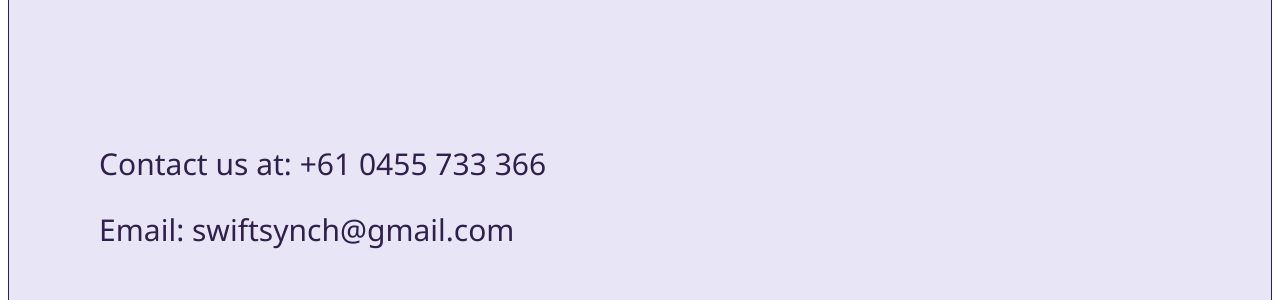
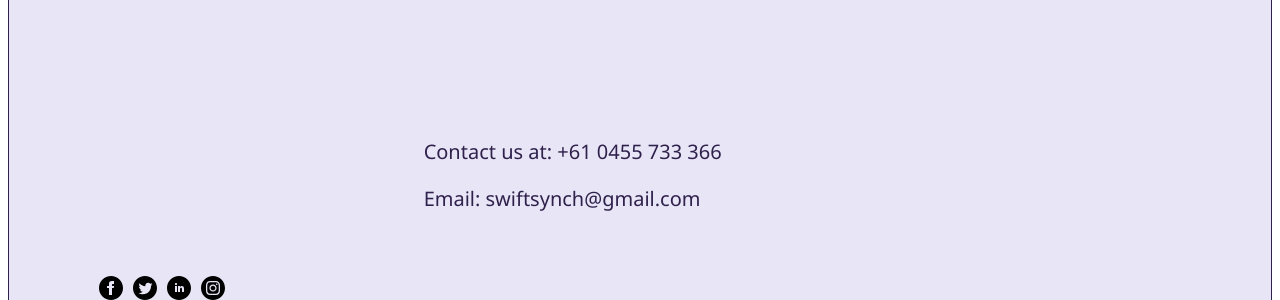
Before and after one commit to Kera-ab/SSS-websiteTest, a React (Vite) app: page / in a window 1280 px wide. Shown: the part 1960-2260 px from the top of the page. Built offline with nearby package versions, Linux system fonts and the light colour scheme.

Commit message:
Update Contact.jsx

```diff
--- a/src/Mainpage/Contact.jsx
+++ b/src/Mainpage/Contact.jsx
@@ -81,8 +81,8 @@ function Contact() {
       <h1 className='title'>Contact</h1>
       <div className='Contact-body'>
         <div className='Contact-Info'>
-          <h2>Contact us at: +61 0455 733 366</h2>
-          <h2>Email: swiftsynch@gmail.com</h2>
+          <p>Contact us at:    +61 0455 733 366</p>
+          <p>Email: swiftsynch@gmail.com</p>
           <br />
           <br />
           <div className='Social-Media-Icons'>
```
